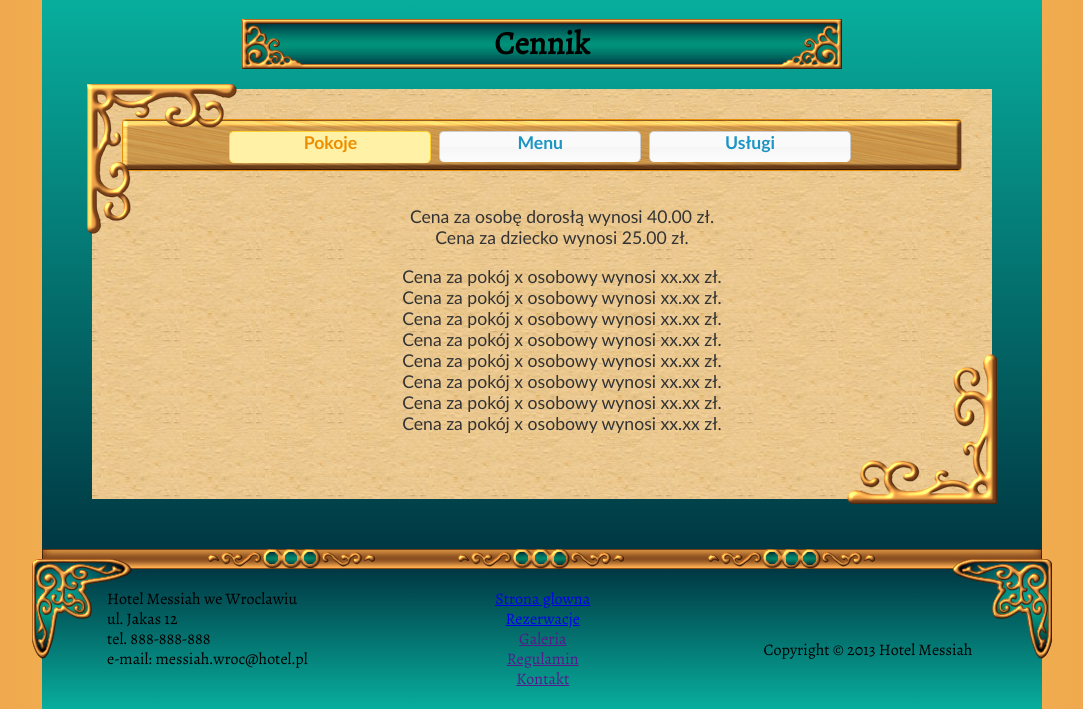
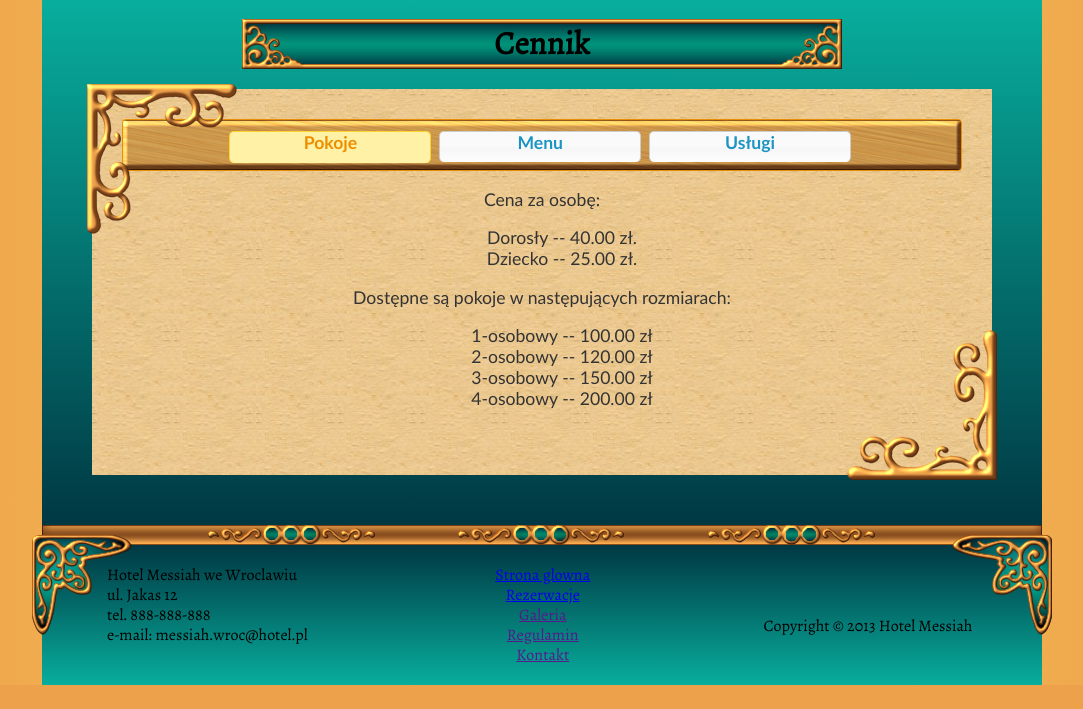
Before and after one commit to Usernamealreadynottaken/Messiah, a Django app: page /cennik/ in a window 1280 px wide. Shown: the part 261-970 px from the top of the page, without its empty margins (98-1181 px from the left). After the commit the page ends 946 px from the top, so only its background shows below. Run offline with Django 3.2, Linux system fonts and the light colour scheme; data comes from the database, SQL or seed files in the repository; style sheets or scripts are compiled from the project's sources; some libraries are stand-ins or nearby versions.

Commit message:
Cena pokojow zalezna od rozmiaru w oddzielnym modelu. Poprawki zwiazane z powyzszym do wykonywania i edytowania rezerwacji. Drobne zmiany w cenniku - ale do poprawienia.

```diff
--- a/Hotel/admin.py
+++ b/Hotel/admin.py
@@ -1,7 +1,7 @@
 from django.contrib import admin
 
 from Hotel.models import Rezerwacja, Pokoj, Usluga, UslugaNaRezerwacji, PokojNaRezerwacji, Wiadomosc, KategoriaJedzenia, Jedzenie, \
-    ZdjeciaPokojow
+    ZdjeciaPokojow, CenaPokoju
 
 
 # REZERWACJE
@@ -44,6 +44,7 @@ class PokojAdmin(admin.ModelAdmin):
 
 admin.site.register(Rezerwacja, RezerwacjaAdmin)
 admin.site.register(Pokoj, PokojAdmin)
+admin.site.register(CenaPokoju)
 admin.site.register(Usluga)
 admin.site.register(KategoriaJedzenia, KategoriaJedzeniaAdmin)
 
--- a/Hotel/fixtures/data.json
+++ b/Hotel/fixtures/data.json
@@ -584,8 +584,7 @@
       "rozmiar": "2",
       "opis": "Rozmiar określa ilość osób, które komfortowo pomieszą się w tym pokoju. Podana cena dotyczy wynajęcia pokoju na 24h (od 15.00 - do 13.00 kolejnego dnia). Cena jest ceną brutto.",
       "opis_combo": "Duża łazienka, dobry widok",
-      "dostepnosc": "True",
-      "cena": "120.00"
+      "dostepnosc": "True"
     }
   },
   {
@@ -596,8 +595,7 @@
       "rozmiar": "1",
       "opis": "Rozmiar określa ilość osób, które komfortowo pomieszą się w tym pokoju. Podana cena dotyczy wynajęcia pokoju na 24h (od 15.00 - do 13.00 kolejnego dnia). Cena jest ceną brutto.",
       "opis_combo": "Mała łazienka, 50 calowy tv",
-      "dostepnosc": "True",
-      "cena": "75.00"
+      "dostepnosc": "True"
     }
   },
   {
@@ -608,8 +606,7 @@
       "rozmiar": "3",
       "opis": "Rozmiar określa ilość osób, które komfortowo pomieszą się w tym pokoju. Podana cena dotyczy wynajęcia pokoju na 24h (od 15.00 - do 13.00 kolejnego dnia). Cena jest ceną brutto.",
       "opis_combo": "Świeżo malowany, kołyska",
-      "dostepnosc": "True",
-      "cena": "160.00"
+      "dostepnosc": "True"
     }
   },
   {
@@ -620,8 +617,7 @@
       "rozmiar": "2",
       "opis": "Rozmiar określa ilość osób, które komfortowo pomieszą się w tym pokoju. Podana cena dotyczy wynajęcia pokoju na 24h (od 15.00 - do 13.00 kolejnego dnia). Cena jest ceną brutto.",
       "opis_combo": "Tani, nowe łóżka",
-      "dostepnosc": "True",
-      "cena": "100.00"
+      "dostepnosc": "True"
     }
   },
   {
@@ -632,8 +628,7 @@
       "rozmiar": "2",
       "opis": "Rozmiar określa ilość osób, które komfortowo pomieszą się w tym pokoju. Podana cena dotyczy wynajęcia pokoju na 24h (od 15.00 - do 13.00 kolejnego dnia). Cena jest ceną brutto.",
       "opis_combo": "Łazienka z wanną, kuchnia",
-      "dostepnosc": "True",
-      "cena": "140.00"
+      "dostepnosc": "True"
     }
   },
   {
@@ -644,8 +639,7 @@
       "rozmiar": "4",
       "opis": "Rozmiar określa ilość osób, które komfortowo pomieszą się w tym pokoju. Podana cena dotyczy wynajęcia pokoju na 24h (od 15.00 - do 13.00 kolejnego dnia). Cena jest ceną brutto.",
       "opis_combo": "2 pomieszczenia sypialne",
-      "dostepnosc": "True",
-      "cena": "200.00"
+      "dostepnosc": "True"
     }
   },
   {
@@ -656,8 +650,7 @@
       "rozmiar": "2",
       "opis": "Rozmiar określa ilość osób, które komfortowo pomieszą się w tym pokoju. Podana cena dotyczy wynajęcia pokoju na 24h (od 15.00 - do 13.00 kolejnego dnia). Cena jest ceną brutto.",
       "opis_combo": "Obrazy, ładny wystrój",
-      "dostepnosc": "True",
-      "cena": "110.00"
+      "dostepnosc": "True"
     }
   },
   {
@@ -668,8 +661,7 @@
       "rozmiar": "2",
       "opis": "Rozmiar określa ilość osób, które komfortowo pomieszą się w tym pokoju. Podana cena dotyczy wynajęcia pokoju na 24h (od 15.00 - do 13.00 kolejnego dnia). Cena jest ceną brutto.",
       "opis_combo": "Nowoczesny pokój dla dwojga",
-      "dostepnosc": "True",
-      "cena": "150.00"
+      "dostepnosc": "True"
     }
   },
   {
@@ -680,8 +672,7 @@
       "rozmiar": "2",
       "opis": "Rozmiar określa ilość osób, które komfortowo pomieszą się w tym pokoju. Podana cena dotyczy wynajęcia pokoju na 24h (od 15.00 - do 13.00 kolejnego dnia). Cena jest ceną brutto.",
       "opis_combo": "Pokój z wyższej półki dla 2",
-      "dostepnosc": "True",
-      "cena": "170.00"
+      "dostepnosc": "True"
     }
   },
   {
@@ -692,8 +683,7 @@
       "rozmiar": "3",
       "opis": "Rozmiar określa ilość osób, które komfortowo pomieszą się w tym pokoju. Podana cena dotyczy wynajęcia pokoju na 24h (od 15.00 - do 13.00 kolejnego dnia). Cena jest ceną brutto.",
       "opis_combo": "Ładny widok, pokój na parterze",
-      "dostepnosc": "True",
-      "cena": "150.00"
+      "dostepnosc": "True"
     }
   },
   {
@@ -704,8 +694,39 @@
       "rozmiar": "1",
       "opis": "Rozmiar określa ilość osób, które komfortowo pomieszą się w tym pokoju. Podana cena dotyczy wynajęcia pokoju na 24h (od 15.00 - do 13.00 kolejnego dnia). Cena jest ceną brutto.",
       "opis_combo": "Najlepszy wybór dla singla",
-      "dostepnosc": "False",
-      "cena": "50.00"
+      "dostepnosc": "False"
+    }
+  },
+  {
+    "model": "Hotel.CenaPokoju",
+    "pk": 1,
+    "fields": {
+      "rozmiar": "1",
+      "cena": "100.00"
+    }
+  },
+  {
+    "model": "Hotel.CenaPokoju",
+    "pk": 2,
+    "fields": {
+      "rozmiar": "2",
+      "cena": "120.00"
+    }
+  },
+  {
+    "model": "Hotel.CenaPokoju",
+    "pk": 3,
+    "fields": {
+      "rozmiar": "3",
+      "cena": "150.00"
+    }
+  },
+  {
+    "model": "Hotel.CenaPokoju",
+    "pk": 4,
+    "fields": {
+      "rozmiar": "4",
+      "cena": "200.00"
     }
   },
   {
--- a/Hotel/models.py
+++ b/Hotel/models.py
@@ -22,10 +22,17 @@ class Pokoj(models.Model):
     opis = models.TextField(blank=True)
     opis_combo = models.CharField(max_length=30)
     dostepnosc = models.BooleanField(default=True, verbose_name='Jest dostepny')
+
+    def __unicode__(self):
+        return '%d, rozmiar - %d' % (self.numer, self.rozmiar,)
+
+
+class CenaPokoju(models.Model):
+    rozmiar = models.IntegerField(unique=True)
     cena = models.DecimalField(max_digits=6, decimal_places=2)
 
     def __unicode__(self):
-        return '%d, rozmiar - %d' % (self.numer, self.rozmiar,)
+        return 'Rozmiar: %d, cena: %d' % (self.rozmiar, self.cena,)
 
 
 class ZdjeciaPokojow(models.Model):
--- a/Hotel/templates/Hotel/cennik.html
+++ b/Hotel/templates/Hotel/cennik.html
@@ -30,20 +30,19 @@
             </ul>
 
             <div id="tabs-1" class="tab-content">
+                Cena za osobę:
                 <ul>
-                    <li><p>Cena za osobę dorosłą wynosi {{ cena_dorosly }} zł.</p></li>
-                    <li><p>Cena za dziecko wynosi {{ cena_dziecko }} zł.</p></li>
+                    <li><p>Dorosły  --  {{ cena_dorosly }} zł.</p></li>
+                    <li><p>Dziecko  --  {{ cena_dziecko }} zł.</p></li>
                 </ul>
+                {% if ceny_pokojow %}
+                <p>Dostępne są pokoje w następujących rozmiarach:</p>
                 <ul>
-                    <li><p>Cena za pokój x osobowy wynosi xx.xx zł.</p></li>
-                    <li><p>Cena za pokój x osobowy wynosi xx.xx zł.</p></li>
-                    <li><p>Cena za pokój x osobowy wynosi xx.xx zł.</p></li>
-                    <li><p>Cena za pokój x osobowy wynosi xx.xx zł.</p></li>
-                    <li><p>Cena za pokój x osobowy wynosi xx.xx zł.</p></li>
-                    <li><p>Cena za pokój x osobowy wynosi xx.xx zł.</p></li>
-                    <li><p>Cena za pokój x osobowy wynosi xx.xx zł.</p></li>
-                    <li><p>Cena za pokój x osobowy wynosi xx.xx zł.</p></li>
+                    {% for p in ceny_pokojow %}
+                    <li><p>{{ p.rozmiar }}-osobowy  --  {{ p.cena }} zł</p></li>
+                    {% endfor %}
                 </ul>
+                {% endif %}
             </div><!-- #tabs-1 -->
 
             <div id="tabs-2" class="tab-content">
@@ -66,7 +65,9 @@
                 <ul>
                     <li class="inline-block"><p>{{ zarcie.nazwa }} -</p></li>
                     <li class="inline-block"><p>{{ zarcie.cena }} zł</p></li>
+                    {% if zarcie.opis %}
                     <li class="description"><p>( {{ zarcie.opis }} )</p></li>
+                    {% endif %}
                     {% if zarcie.zdjecie %}
                     <li class="pic"><a class="fancybox" href="{{ zarcie.zdjecie.url }}" rel="lightbox" ><img src="{{ zarcie.zdjecie.url }}"></a></li>
                     {% endif %}
--- a/Hotel/templates/Hotel/rezerwacje.html
+++ b/Hotel/templates/Hotel/rezerwacje.html
@@ -378,7 +378,7 @@ $(".send").click(function() {
     if (sprawdzPoprawnosc() && validateName($('input[name=name]')) && validateEmail($('input[name=email]'))) {
         {% if rezerwacja_do_edycji %}
         $("form").ajaxForm(function(data) {
-            alert(data);
+            // alert(data);
         });
 
         {% else %}
--- a/Hotel/views.py
+++ b/Hotel/views.py
@@ -15,7 +15,7 @@ from django.http import HttpResponse, Http404
 
 # Nasze modele
 from Hotel.models import Usluga, Pokoj, Rezerwacja, OpisHotelu, PokojNaRezerwacji, UslugaNaRezerwacji, Wiadomosc, KategoriaJedzenia, Jedzenie, \
-    ZdjeciaPokojow
+    ZdjeciaPokojow, CenaPokoju
 
 
 @login_required
@@ -82,13 +82,15 @@ def rezerwacje(request):
 def cennik(request):
     uslugi_wewnetrzne = Usluga.objects.filter(zewnetrzna=False)
     uslugi_zewnetrzne = Usluga.objects.filter(zewnetrzna=True)
+
     return render(request, 'hotel/cennik.html', {
         'kategorie': KategoriaJedzenia.objects.all(),
         'jedzenie': Jedzenie.objects.all(),
         'uslugi_wewnetrzne': uslugi_wewnetrzne,
         'uslugi_zewnetrzne': uslugi_zewnetrzne,
         'cena_dorosly': OpisHotelu.objects.filter()[0].cena_dorosly,
-        'cena_dziecko': OpisHotelu.objects.filter()[0].cena_dziecko
+        'cena_dziecko': OpisHotelu.objects.filter()[0].cena_dziecko,
+        'ceny_pokojow': CenaPokoju.objects.all().order_by('rozmiar')
     })
 
 
@@ -178,7 +180,7 @@ def rezerwacje_wyslij(request):
                                              pokoj=Pokoj.objects.get(pk=list_of_pks[i]),
                                              doroslych=dorosli[i],
                                              dzieci=dzieci[i],
-                                             cena=Pokoj.objects.get(pk=list_of_pks[i]).cena)
+                                             cena=CenaPokoju.objects.get(rozmiar=Pokoj.objects.get(pk=list_of_pks[i]).rozmiar).cena)
                 nowy_pnr.save()
 
             # UslugaNaRezerwacji
@@ -342,7 +344,7 @@ def rezerwacje_wyslij_kod(request, code):
                                              pokoj=Pokoj.objects.get(pk=list_of_pks[i]),
                                              doroslych=dorosli[wymagane_pokoje_numery[i]-1],
                                              dzieci=dzieci[wymagane_pokoje_numery[i]-1],
-                                             cena=Pokoj.objects.get(pk=list_of_pks[i]).cena)
+                                             cena=CenaPokoju.objects.get(rozmiar=Pokoj.objects.get(pk=list_of_pks[i]).rozmiar).cena)
                 nowy_pnr.save()
 
             # USLUGI
@@ -407,6 +409,10 @@ def wyszukaj_pokoje(poczatek_pobytu, koniec_pobytu, wymagane_pokoje, kod=''):
             return_status[pokoj_i] = 'zero_selected'
         elif wymagane_pokoje[pokoj_i] > max_room_capacity:
             return_status[pokoj_i] = 'over_max_capacity'
+
+        # Czy istnieje w bazie cena dla tego pokoju
+        elif not CenaPokoju.objects.filter(rozmiar=wymagane_pokoje[pokoj_i]):
+            return_status[pokoj_i] = 'no_free_rooms'
 
         # Pokoj ma normalna ilosc osob, szukamy czy jest wolny
         else:
@@ -496,10 +502,12 @@ def rezerwacje_sprawdz(request):
             for i in range(1, wymagane_pokoje['ilosc'] + 1):
                 try:
                     p = Pokoj.objects.get(pk=int(list_of_pks['pokoj%d' % (i,)]))
-                    cena += p.cena * ile_dni
+                    cena += CenaPokoju.objects.get(rozmiar=p.rozmiar).cena * ile_dni
                     cena += cena_dorosly * ile_dni * dorosli_dzieci['dorosli%d' % (i,)]
                     cena += cena_dziecko * ile_dni * dorosli_dzieci['dzieci%d' % (i,)]
                 except ValueError:
+                    pass
+                except ObjectDoesNotExist:
                     pass
 
             response += '"cena": "%d"}' % (cena,)
--- a/drop_entire_db.sql
+++ b/drop_entire_db.sql
@@ -9,3 +9,4 @@ DROP TABLE IF EXISTS "Hotel_pokoj";
 DROP TABLE IF EXISTS "Hotel_usluganarezerwacji";
 DROP TABLE IF EXISTS "Hotel_usluga";
 DROP TABLE IF EXISTS "Hotel_rezerwacja";
+DROP TABLE IF EXISTS "Hotel_cenapokoju";
```
Also changed, not shown: 10 other files.
